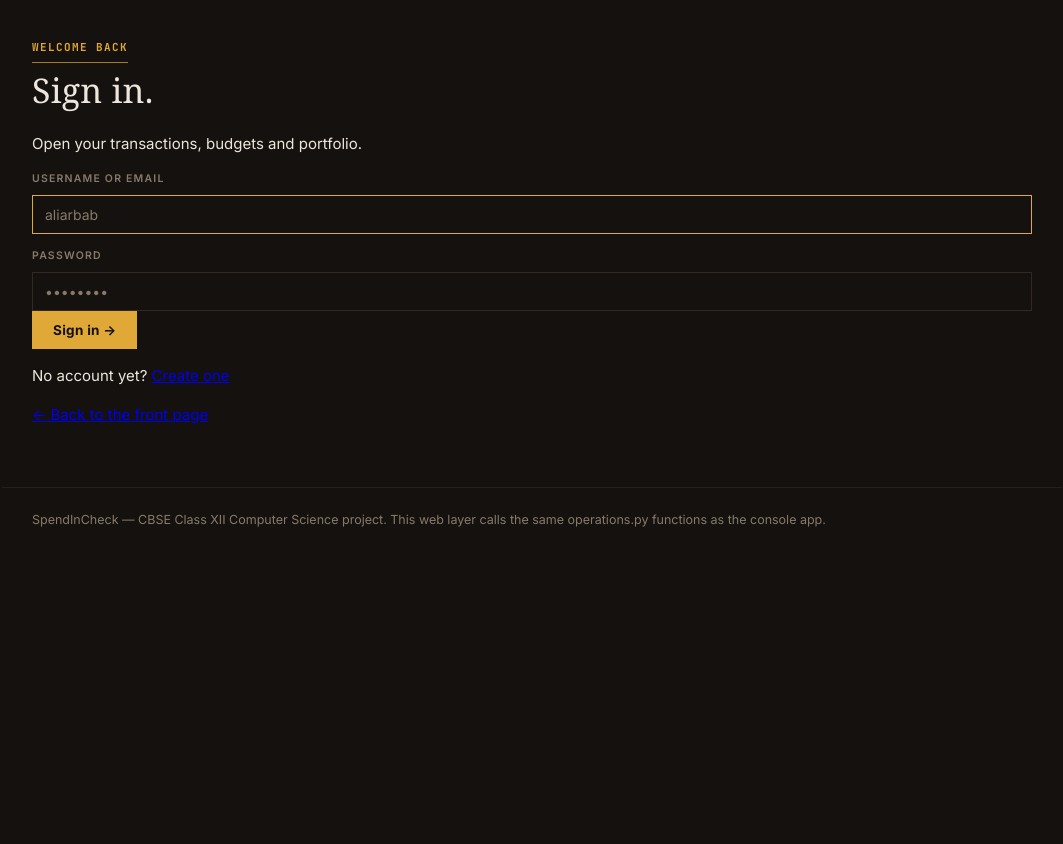
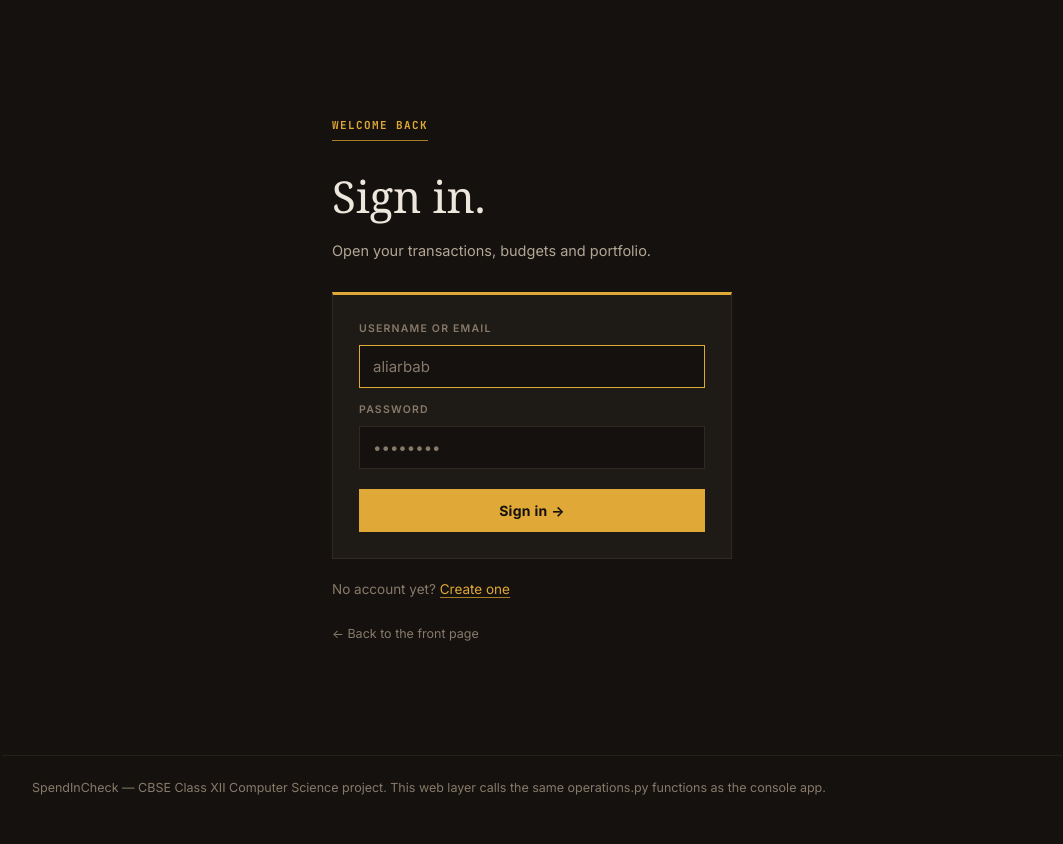
Before and after one commit to thealiarbab/SpendInCheck, a Flask app: page /sign-in in a window 1280 px wide. Shown: the part 62-906 px from the top of the page, without its empty margins (108-1171 px from the left). Before the commit the page ends 589 px from the top, so only its background shows below. Run offline with Flask 3, Linux system fonts and the light colour scheme; some libraries are stand-ins or nearby versions; some web fonts are replaced.

Commit message:
style: restyle the sign-in and registration pages

```diff
--- a/static/style.css
+++ b/static/style.css
@@ -248,3 +248,20 @@ a.btn-lg.ghost:hover { background: var(--panel); border-color: var(--paper-mute)
 .closer-card { border: 1px solid var(--rule); border-left: 3px solid var(--brass);
                padding: 38px; background: var(--panel); border-radius: 0; }
 .num-em { font-family: var(--mono); color: var(--paper); font-variant-numeric: tabular-nums; }
+
+/* ================= sign in / register ================= */
+.signin-wrap { max-width: 400px; margin: 78px auto 50px; }
+.signin-title { font-family: var(--serif); font-size: 44px; font-weight: 400;
+                margin: 20px 0 8px; letter-spacing: -.2px; }
+.signin-sub { color: var(--paper-dim); font-size: 14.5px; line-height: 1.6; margin: 0 0 30px; }
+.signin-form { background: var(--panel); border: 1px solid var(--rule);
+               border-top: 3px solid var(--brass); padding: 26px; border-radius: 0; }
+.signin-form label { margin-bottom: 7px; }
+.signin-form input { font-size: 15px; padding: 11px 13px; }
+.signin-btn { width: 100%; margin-top: 20px; padding: 12px; font-size: 14px; }
+.signin-alt { margin: 20px 0 0; color: var(--paper-mute); font-size: 13.5px; }
+.signin-alt a { color: var(--brass); text-decoration: none;
+                border-bottom: 1px solid var(--brass-dim); }
+.signin-back { display: inline-block; margin-top: 24px; color: var(--paper-mute);
+               font-size: 12.5px; text-decoration: none; }
+.signin-back:hover { color: var(--paper); }
```
